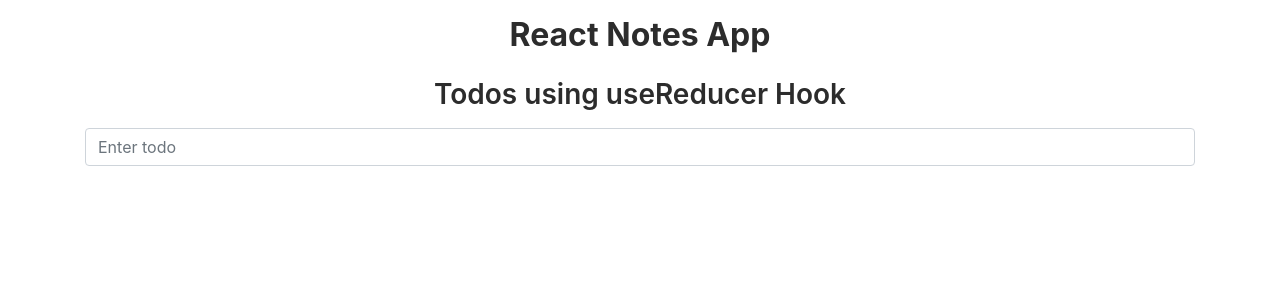
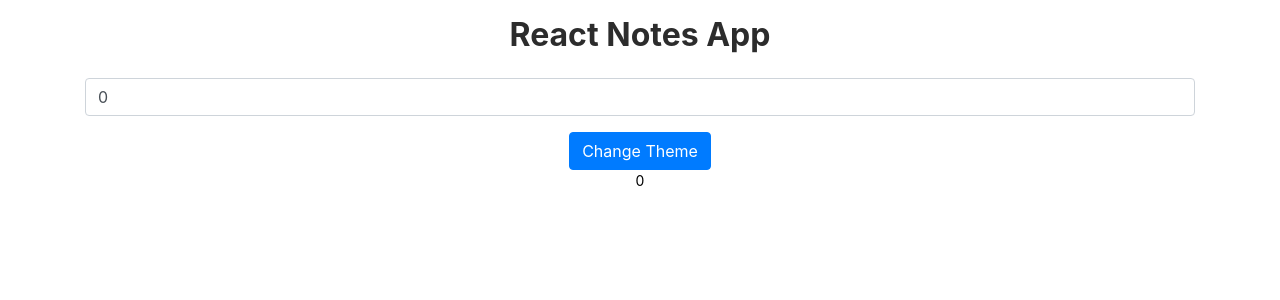
Before and after one commit to rajashekarpilli/react-notes-1, a React (Create React App) app: page / in a window 1280 px wide. Shown: the top 300 px of the page. Built offline with nearby package versions, Linux system fonts and the light colour scheme.

Commit message:
react useMemo hook and useReducer changes commit

```diff
--- a/src/App.js
+++ b/src/App.js
@@ -5,8 +5,9 @@ import CountriesSearch from './pages/CountriesSearch'
 import Counter from "./pages/Counter"
 import UserForm from "./pages/UserForm"
 import UserIndex from "./pages/react-context-api/UserIndex"
-import UseReducerHook from "./pages/react-context-api/use-reducer-hook/UseReducerHook"
-import TodosUsingUseReducerHook from "./pages/react-context-api/use-reducer-hook/TodosUsingUseReducer"
+import UseReducerHook from "./pages/use-reducer-hook/UseReducerHook"
+import TodosUsingUseReducerHook from "./pages/use-reducer-hook/TodosUsingUseReducer"
+import UseMemoHook from "./pages/use-memo-hook/UseMemoHook"
 
 function App() {
   return (
@@ -21,7 +22,8 @@ function App() {
             {/* <UserForm /> */}
             {/* <UserIndex /> */}
             {/* <UseReducerHook /> */}
-            <TodosUsingUseReducerHook />
+            {/* <TodosUsingUseReducerHook /> */}
+            <UseMemoHook />
           </div>
         </Col>
       </Row>
--- /dev/null
+++ b/src/pages/use-memo-hook/UseMemoHook.js
@@ -0,0 +1,40 @@
+import React, { useMemo, useState, useEffect } from 'react'
+import { Form, Button } from 'react-bootstrap'
+
+function slowFunction(num) {
+    console.log("Calling slow function...")
+    for (let i = 0; i <= 1000000000; i++) { }
+    return num * 2
+}
+
+export default function UseMemoHook(props) {
+    const [number, setNumber] = useState(0)
+    const [dark, setDark] = useState(false)
+
+    const doubleNumber = useMemo(() => {
+        return slowFunction(number)
+    }, [number])
+
+    const themeStyles = useMemo(() => {
+        return {
+            backgroundColor: dark ? "black" : "white",
+            color: dark ? "white" : "black"
+        }
+    }, [dark])
+
+    useEffect(() => {
+        console.log("Theme Changed!!")
+    }, [themeStyles])
+
+    return (
+        <>
+            <Form>
+                <Form.Group>
+                    <Form.Control type="number" value={number} onChange={e => setNumber(parseInt(e.target.value))} />
+                </Form.Group>
+            </Form>
+            <Button onClick={() => setDark(prevState => !prevState)}>Change Theme</Button>
+            <div style={themeStyles}>{doubleNumber}</div>
+        </>
+    )
+}
--- a/src/pages/react-context-api/use-reducer-hook/TodosUsingUseReducer.js
+++ b/src/pages/use-reducer-hook/TodosUsingUseReducer.js
@@ -49,7 +49,7 @@ export default function TodosUsingUseReducerHook() {
                 </Form.Group>
             </Form>
             <ListGroup>
-                {todos.map(todo => <ListGroup.Item><Todo key={todo.id} todo={todo} dispatch={dispatch} /></ListGroup.Item>)}
+                {todos.map(todo => <ListGroup.Item key={todo.id}><Todo todo={todo} dispatch={dispatch} /></ListGroup.Item>)}
             </ListGroup>
         </>
     )
```
Also changed, not shown: src/pages/use-reducer-hook/Todo.js (renamed from src/pages/react-context-api/use-reducer-hook/Todo.js), src/pages/use-reducer-hook/UseReducerHook.js (renamed from src/pages/react-context-api/use-reducer-hook/UseReducerHook.js).
